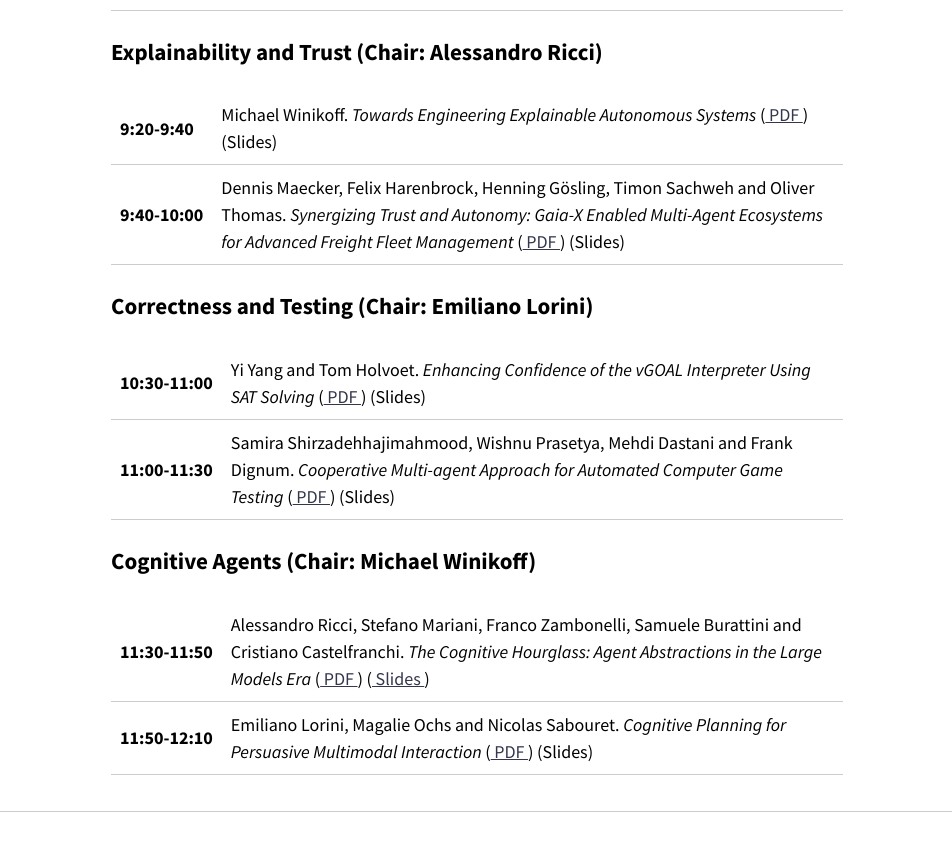
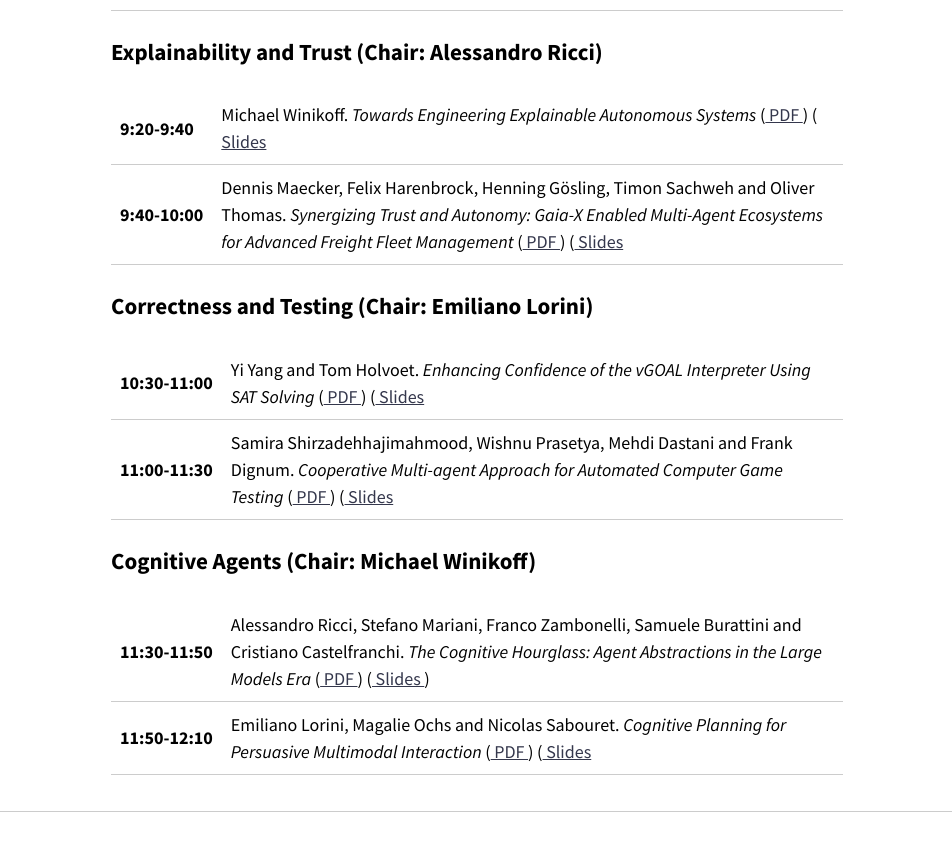
Before and after one commit to rafaelcaue/emas2024, a Jekyll site: the page built from program.md, in a window 1280 px wide and 1400 px high, scrolled down 3661 px. Shown: the part 460-1310 px from the top of the window, without its empty margins (163-1115 px from the left). Built offline with Jekyll 4.4.1, drawn with Linux system fonts in a browser that asks for light colours; nearby versions of some CDN libraries; our own code applies the rules of GitHub Pages for plain Markdown files; part of the change alters nothing that is shown.

```diff
--- a/program.md
+++ b/program.md
@@ -124,11 +124,11 @@ I will then discuss recent work on a practical technique for recognising common
 <table>
   <tr>
     <td NOWRAP><b>9:20-9:40</b></td>
-    <td>Michael Winikoff. <em>Towards Engineering Explainable Autonomous Systems</em> (<a target="_blank" href="{{ '/assets/papers/EMAS_2024_paper_1.pdf' | relative_url }}"> PDF </a>) (Slides)</td>
+    <td>Michael Winikoff. <em>Towards Engineering Explainable Autonomous Systems</em> (<a target="_blank" href="{{ '/assets/papers/EMAS_2024_paper_1.pdf' | relative_url }}"> PDF </a>) (<a target="_blank" href="{{ '/assets/slides/Sesssion 6 - Paper 1.pdf' | relative_url }}"> Slides </a></td>
   </tr>
   <tr>
     <td NOWRAP><b>9:40-10:00</b></td>
-    <td>Dennis Maecker, Felix Harenbrock, Henning Gösling, Timon Sachweh and Oliver Thomas. <em>Synergizing Trust and Autonomy: Gaia-X Enabled Multi-Agent Ecosystems for Advanced Freight Fleet Management</em> (<a target="_blank" href="{{ '/assets/papers/EMAS_2024_paper_10.pdf' | relative_url }}"> PDF </a>) (Slides)</td>
+    <td>Dennis Maecker, Felix Harenbrock, Henning Gösling, Timon Sachweh and Oliver Thomas. <em>Synergizing Trust and Autonomy: Gaia-X Enabled Multi-Agent Ecosystems for Advanced Freight Fleet Management</em> (<a target="_blank" href="{{ '/assets/papers/EMAS_2024_paper_10.pdf' | relative_url }}"> PDF </a>) (<a target="_blank" href="{{ '/assets/slides/Sesssion 6 - Paper 2.pptx' | relative_url }}"> Slides </a></td>
   </tr>
 </table>
 
@@ -137,11 +137,11 @@ I will then discuss recent work on a practical technique for recognising common
 <table>
   <tr>
     <td NOWRAP><b>10:30-11:00</b></td>
-    <td>Yi Yang and Tom Holvoet. <em>Enhancing Confidence of the vGOAL Interpreter Using SAT Solving</em> (<a target="_blank" href="{{ '/assets/papers/EMAS_2024_paper_2.pdf' | relative_url }}"> PDF </a>) (Slides)</td>
+    <td>Yi Yang and Tom Holvoet. <em>Enhancing Confidence of the vGOAL Interpreter Using SAT Solving</em> (<a target="_blank" href="{{ '/assets/papers/EMAS_2024_paper_2.pdf' | relative_url }}"> PDF </a>) (<a target="_blank" href="{{ '/assets/slides/Sesssion 7 - Paper 1.pptx' | relative_url }}"> Slides </a></td>
   </tr>
   <tr>
     <td NOWRAP><b>11:00-11:30</b></td>
-    <td>Samira Shirzadehhajimahmood, Wishnu Prasetya, Mehdi Dastani and Frank Dignum. <em>Cooperative Multi-agent Approach for Automated Computer Game Testing</em> (<a target="_blank" href="{{ '/assets/papers/EMAS_2024_paper_17.pdf' | relative_url }}"> PDF </a>) (Slides)</td>
+    <td>Samira Shirzadehhajimahmood, Wishnu Prasetya, Mehdi Dastani and Frank Dignum. <em>Cooperative Multi-agent Approach for Automated Computer Game Testing</em> (<a target="_blank" href="{{ '/assets/papers/EMAS_2024_paper_17.pdf' | relative_url }}"> PDF </a>) (<a target="_blank" href="{{ '/assets/slides/Sesssion 7 - Paper 2.pdf' | relative_url }}"> Slides </a></td>
   </tr>
 </table>
 
@@ -154,6 +154,6 @@ I will then discuss recent work on a practical technique for recognising common
   </tr>
   <tr>
     <td NOWRAP><b>11:50-12:10</b></td>
-    <td>Emiliano Lorini, Magalie Ochs and Nicolas Sabouret. <em>Cognitive Planning for Persuasive Multimodal Interaction</em> (<a target="_blank" href="{{ '/assets/papers/EMAS_2024_paper_18.pdf' | relative_url }}"> PDF </a>) (Slides)</td>
+    <td>Emiliano Lorini, Magalie Ochs and Nicolas Sabouret. <em>Cognitive Planning for Persuasive Multimodal Interaction</em> (<a target="_blank" href="{{ '/assets/papers/EMAS_2024_paper_18.pdf' | relative_url }}"> PDF </a>) (<a target="_blank" href="{{ '/assets/slides/Sesssion 8 - Paper 2.pdf' | relative_url }}"> Slides </a></td>
   </tr>
 </table>
```
